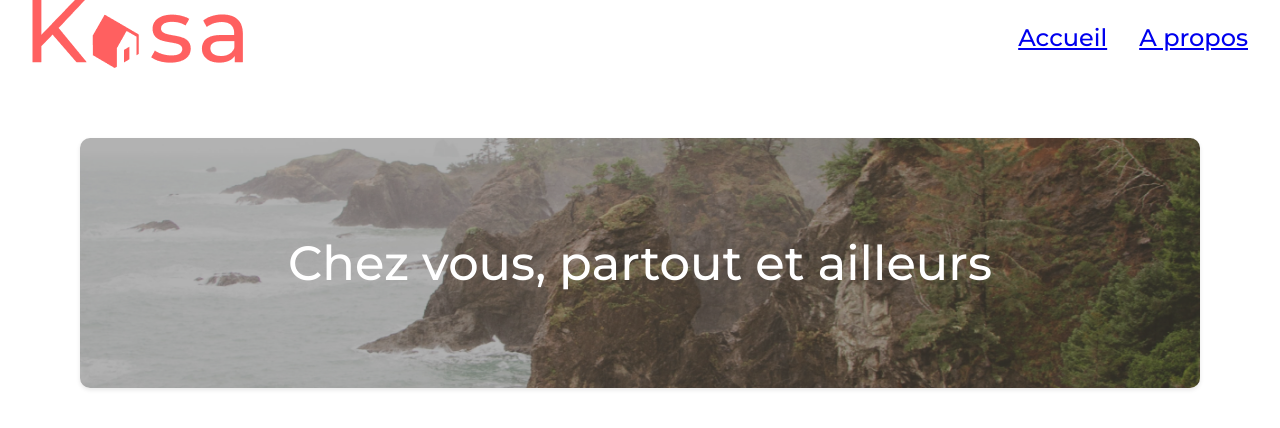
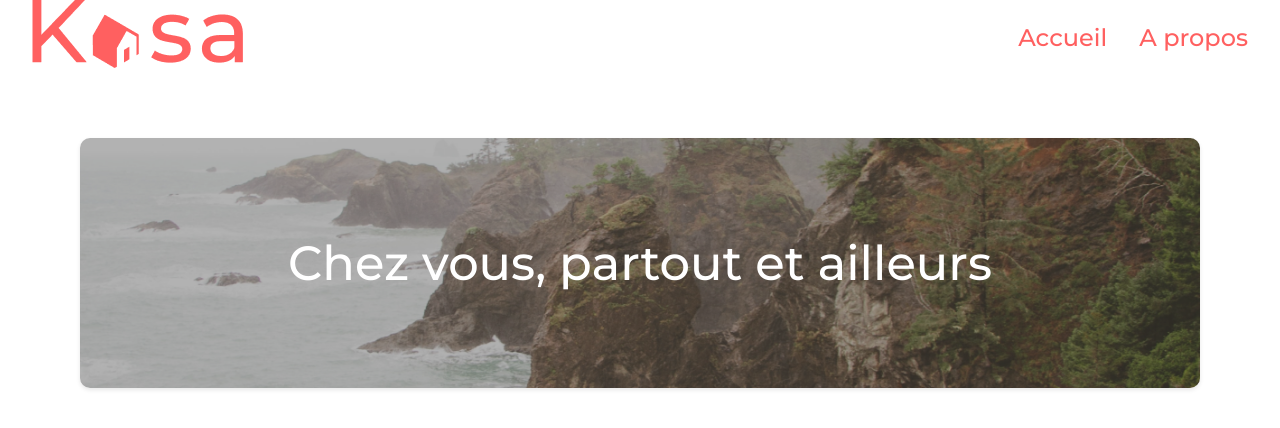
Before and after one commit to jcaldicote/P6-Kasa, a React (Vite) app: page / in a window 1280 px wide. Shown: the top 428 px of the page. Built offline with nearby package versions, Linux system fonts and the light colour scheme.

Commit message:
surlignement des liens de la Navbar

```diff
--- a/src/components/Navbar.scss
+++ b/src/components/Navbar.scss
@@ -3,7 +3,7 @@
   gap: 2rem;
   align-items: center;
   padding: 0 2rem;
-  color: #ff6060;
+  // color: #ff6060;
   font-weight: 500;
   font-size: 24px;
 
@@ -11,3 +11,12 @@
     margin-right: auto;
   }
 }
+
+.navbar a {
+  text-decoration: none;
+  color: #ff6060;
+
+  &:hover {
+    text-decoration: underline;
+  }
+}
```
